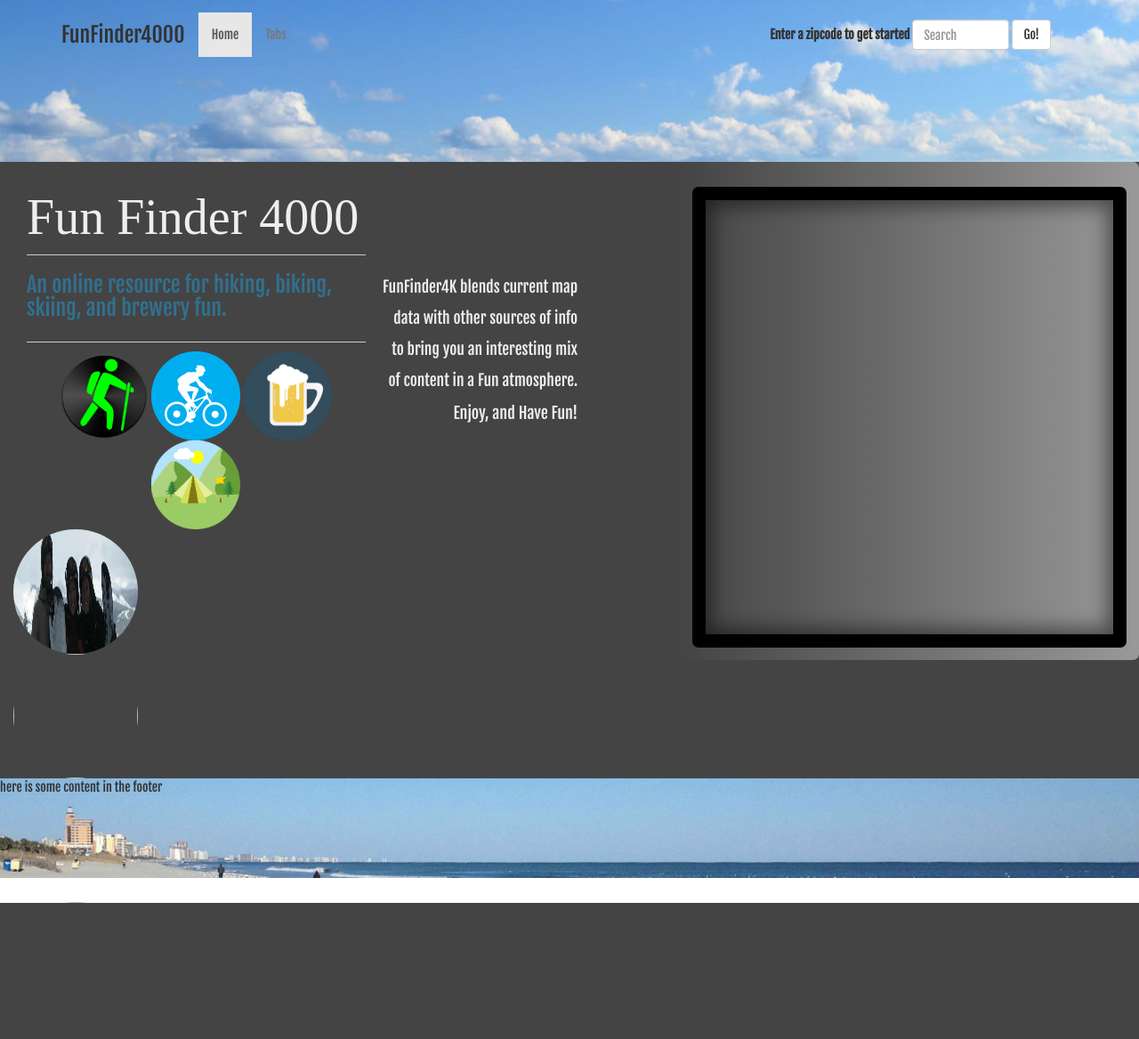
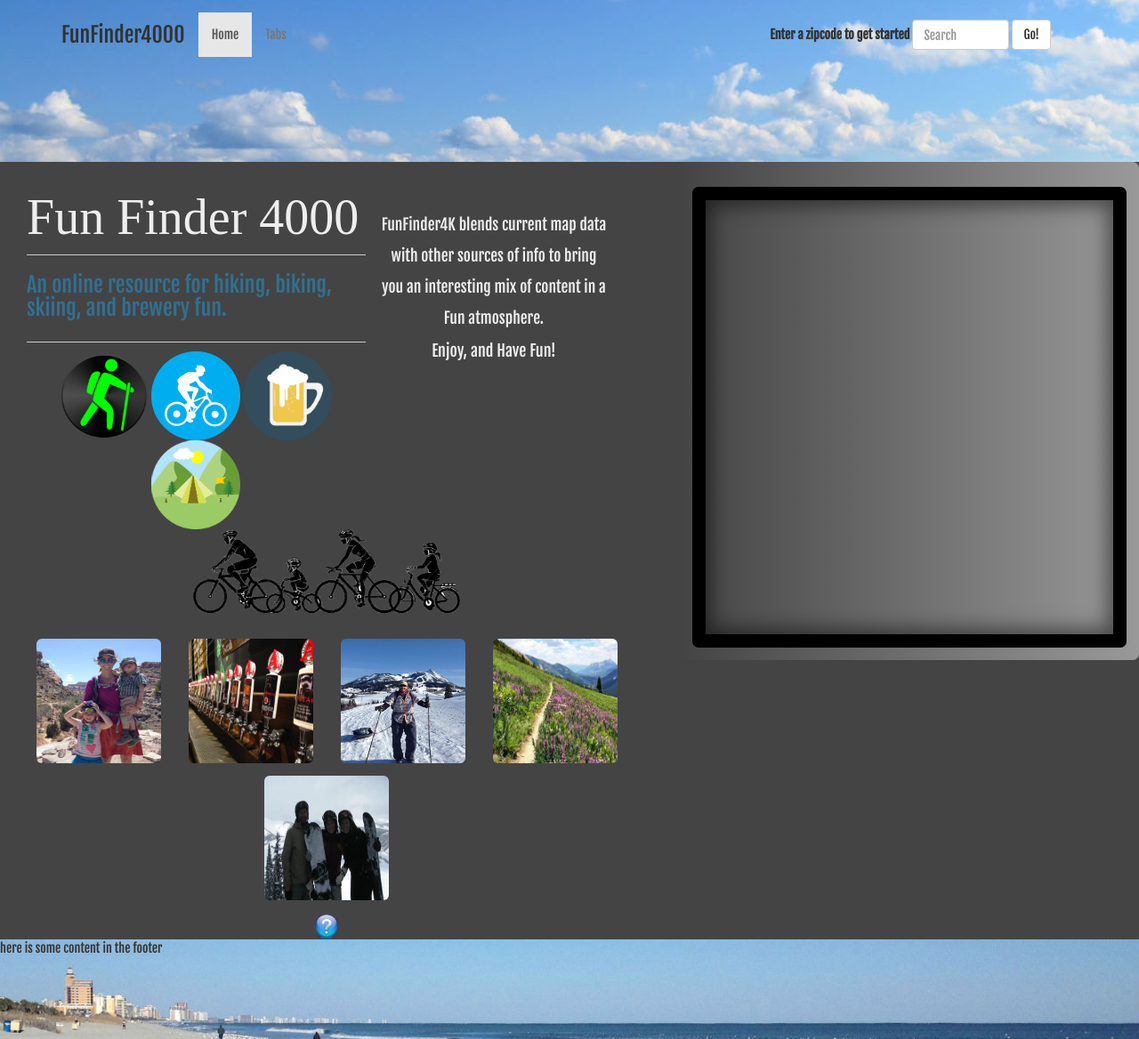
Before and after one commit to pagresham/FunFinder4000, a PHP site: page / in a window 1280 px wide. Shown: the whole page at 89% size. Before the commit the page ends 1015 px from the top, so only its background shows below. Run offline with PHP 8.4, Linux system fonts and the light colour scheme; some libraries are stand-ins or nearby versions; some web fonts are replaced.

Commit message:
close to done with home page! Map loads on dev comp

```diff
--- a/css/FF.styles.css
+++ b/css/FF.styles.css
@@ -108,9 +108,13 @@
   color: #eee; }
 
 .index-gallery {
-  height: 20em;
+  min-height: 20em;
   background-color: #444;
   color: #eee; }
+
+#index-map {
+  height: 100%;
+  width: 100%; }
 
 .map-aside {
   border-radius: .5em;
@@ -128,29 +132,57 @@
 
 .mission-quote {
   line-height: 2em;
-  margin-top: 7em;
-  padding: 0 4em;
+  margin-top: 3em;
+  padding: 0 2em;
   color: #eee;
-  font-size: 1.25em; }
+  font-size: 1.25em;
+  text-align: center; }
 
 .mission-name {
   font: 4em/1.5em 'Timmana'; }
 
 #index-icons {
   margin-top: 1em 0 2em 0; }
+  #index-icons img {
+    cursor: pointer; }
 
 #icon-desc {
   margin-top: 1em;
   font-size: 1.5em; }
   #icon-desc a {
-    display: block; }
+    display: block;
+    margin-top: .5em; }
 
 .hover-bold a:hover {
   color: #ddd; }
 
+.index-gallery {
+  margin-top: 2em;
+  text-align: center; }
+
 #gallery-div img {
   width: 10em;
-  height: 10em; }
+  height: 10em;
+  margin: 0 1em 1em 1em;
+  cursor: pointer; }
+
+#gallery-div img:hover {
+  opacity: .7; }
+
+#gallery-div div {
+  display: inline-block; }
+
+.family-biking img {
+  width: 300px; }
+
+#index-panel {
+  background-color: rgba(200, 200, 200, 0.3);
+  border: none;
+  margin-top: .5em;
+  text-align: left; }
+
+#index-panel {
+  display: none; }
 
 .tabs {
   min-height: 100%;
--- a/index.html
+++ b/index.html
@@ -31,8 +31,10 @@
 	<script type="text/javascript" src="js/FF.app.js"></script>
 	<link rel="stylesheet" type="text/css"
           href="https://fonts.googleapis.com/css?family=Fjalla One">
-          <link rel="stylesheet" type="text/css"
+  <link rel="stylesheet" type="text/css"
           href="https://fonts.googleapis.com/css?family=Timmana">
+	<script async defer
+    src="https://maps.googleapis.com/maps/api/js?key=AIzaSyBJl1s_ElOQABn5g9toMSrBQoKtBPv6NFs"></script>
 </head>
 <body>
 	<div id="container">
@@ -97,25 +99,43 @@
 
 
 							</div>
-							<div class="mission-quote text-success text-right block-quote">
+							<div class="mission-quote text-success text-right">
 									<p>FunFinder4K blends current map data with other sources of info to bring you an interesting mix of content in a Fun atmosphere.</p>
 									<h4>Enjoy, and Have Fun!</h4>
+									<div class="family-biking">
+										<img src="img/family-biking.png">
+									</div>
 								</div>
 							<div class="col-sm-5"></div>
 						</article>
 						<div class="col-sm-12 index-gallery">
 							<div id="gallery-div">
 								<div class="img-overlay">
-									<img src="img/snowboarders-1300.jpg" class="img-circle" alt="">
+									<img src="img/kids-utah.jpg" id="g0" class="img-rounded" alt="">
 								</div>
 								<div class="img-overlay">
-									<img src="" class="img-circle img-responsive" alt="">
+									<img src="img/avery-taps.JPG" id="g1" class="img-rounded" alt="">
 								</div>
 								<div class="img-overlay">
-									<img src="" class="img-circle img-responsive" alt="">
+									<img src="img/skiin-sam.jpg" id="g2" class="img-rounded" alt="">
+								</div>
+								<div class="img-overlay">
+									<img src="img/singletrack.jpg" id="g3" class="img-rounded" alt="">
+								</div>
+								<div class="img-overlay">
+									<img src="img/snowboarder-gallery.jpg" id="g4" class="img-rounded" alt="">
 								</div>
 							</div>
-						</div>
+							<div id="question-mark">
+								<img data-toggle="tooltip" data-placement="top" src="img/question-mark.png" title="Select an image to see more details." style="height:30px; cursor: pointer;">
+							</div>
+
+
+							<div id="index-panel" class="panel panel-default">
+						    <div id="panel0" class="panel-body"></div>
+						    <div id="panel1" class="panel-body"></div>
+						  </div>
+
 					</section>
 					<section class="col-sm-5">
 						<aside class="col-sm-12 map-aside">
@@ -127,20 +147,7 @@
 
 				</div>
 
-
-
-
-
-			<!-- <div class="index-slider">
-				<ul class="bxSlider_index">
-				  <li><img src="img/beerFlight-1300.jpg" /></li>
-				  <li><img src="img/skiers-1300.jpg" /></li>
-				  <li><img src="img/vt-hiking-1300.jpg" /></li>
-				  <li><img src="img/snowboarders-1300.jpg" /></li>
-					<li><img src="img/singletrack-1300.jpg" /></li>
-					<li><img src="img/dam-1300.jpg" /></li>
-				</ul>
-			</div> -->
+		<!--  May have a div out of place somwhere -->
 
 			<div class="container">
 			<!-- 	<input type="color" name="" value="here"> -->
--- a/js/FF.app.js
+++ b/js/FF.app.js
@@ -1,36 +1,80 @@
 $(function(){
-	// $('#that').click(function() {
-	// 	alert(window.width());
-	// });
-// alert(window.innerWidth);
-	// Initiate bxslider on index.php
 
-	setTabs();
+	// ======== Vars =============//
 
-	var index_slider = $('.bxSlider_index').bxSlider({
-		mode: "fade",
-		auto: true,
-  		autoControls: true,
-  		pause: 7000,
-  		pager: false
+	var gal;
+	var indexMap;
+	var map;
+	// ========= Listeners at page load ======================== //
 
+	// Make question mark hide the img desc div
+	$('#question-mark').click(function() {
+		$('#index-panel').hide("fade");
+	});
+
+	//   Listener for all of the index gallery images  //
+	$('#gallery-div img').each(function(){
+			$(this).click(function(){
+			// get id from image //
+			var id = $(this).attr('id').substring(1);
+
+			// console.log(gal.photo[id].lat)
+			img_mapInit({lat: gal.photo[id].lat, lng: gal.photo[id].lng}, id);
+
+
+			if($('#index-panel').css('display') == 'none') {
+				$('#index-panel').show("fade");
+				$('#panel0').html(gal.photo[id].activity+":  "+gal.photo[id].name);
+				$('#panel1').html(gal.photo[id].description);
+
+			} else {
+				// change content as a callback, so data swap happens when faded
+				$('#index-panel').hide("fade", function() {
+					$('#panel0').html(gal.photo[id].activity+":  "+gal.photo[id].name);
+					$('#panel1').html(gal.photo[id].description);
+				});
+				$('#index-panel').show("fade");
+			}
+		});
 	});
 
 
+	// ===========  Functions ran at page load ================= //
+
+	// Initialize tooltips
+	$('[data-toggle="tooltip"]').tooltip();
+
+	// set tabs functionality
+	setTabs();
+
+	// 'get' data from file for image data //
+	$.getJSON("helpers/gallery.js", function(data) {
+		gal = data.gallery;
+	}) ;
+
+	 var current_loc;
+	 getLocation();
+	 // console.log(current_loc);
+
+
+
+
+
+// =========== Function Definitions ============= //
+
 /**
- * First looks for a hashed value in incoming url
+ * First looks for a HASHED value in incoming url
  * If a has value is present, opens correct tab.
  */
 	function setTabs(){
-	var hash
+		var hash;
 		// Get hash value from url when page loads
 		if (window.location.hash){
 			hash = window.location.hash;
-		hash = hash.substring(1)
-		console.log("the hash is: "+hash)
+			hash = hash.substring(1);
+			console.log("the hash is: "+hash);
 		}
 		else hash = 0;
-
 
 		$('#funTabs').tabs({
 			active: hash,
@@ -41,10 +85,90 @@
 	}
 
 
+	/**
+	 * Check if GEOLOCATION is available to user.
+	 * If yes return latlng, if not return default latlng;
+	 * @return {[type]} [description]
+	 */
+	function getLocation() {
+		var latLng;
+	    if (navigator.geolocation) {
+	        navigator.geolocation.getCurrentPosition(function(position) {
+
+	        	latLng = { lat: position.coords.latitude, lng:  position.coords.longitude };
+	        	default1_mapInit(latLng);
+	        });
+	    } else {
+
+	    	latLng = { lat: 44.452030, lng: -73.112647};
+	    	default1_mapInit(latLng);
+	    }
+	    return latLng;
+
+
+	}
+
+	/**
+	 * Starts a map with a passed location object
+	 * @param  {[type]} loc [description]
+	 * @return {[type]}     [description]
+	 */
+	function default1_mapInit(loc) {
+		var mapOptions = {
+			center: new google.maps.LatLng(loc.lat, loc.lng),
+			zoom: 10
+		};
+		console.log(mapOptions);
+		var indexMap = new google.maps.Map($('#index-map').get(0), mapOptions);
+	}
+	/**
+	 * [img_mapInit description]
+	 * @param  {[type]} loc An object containing a lat and lng
+	 * @param {int} holds value of id of selected image
+	 *  - use to build content string
+	 */
+	function img_mapInit(loc, i) {
+		console.log(loc);
+		var latLng = new google.maps.LatLng(loc.lat, loc.lng);
+		var mapOptions = {
+			center: latLng,
+			zoom: 10,
+			mapTypeId: "terrain"
+
+		};
+		var indexMap = new google.maps.Map($('#index-map').get(0), mapOptions);
+
+		var contentString = "<p>Activity: "+gal.photo[i].activity+"</p>\
+							<p>Name:  "+gal.photo[i].name+"</p>\
+							<p>Description:  "+gal.photo[i].description+"</p>";
+
+		var infoWindow = new google.maps.InfoWindow({
+			content: contentString
+		});
+		var marker = new google.maps.Marker({position: latLng, map: indexMap})
+		infoWindow.open(indexMap, marker);
+		marker.addListener('click', function() {
+			infoWindow.open(indexMap, marker);
+		});
+	}
 
 
 
-	 $('[data-toggle="tooltip"]').tooltip();
+// =========== End Function Definitions ========== //
+
+
+
+
+
+
+
+
+
+
+
+
+
+
 
 
 
--- a/scss/FF.styles.scss
+++ b/scss/FF.styles.scss
@@ -160,9 +160,13 @@
 }
 .index-gallery {
 	// border: 1px solid #ccc;
-	height: 20em;
+	min-height: 20em;
 	background-color: #444;
 	color: #eee;
+}
+#index-map {
+	height: 100%;
+	width: 100%;
 }
 
 
@@ -183,10 +187,11 @@
 }
 .mission-quote {
 	line-height: 2em;
-	margin-top: 7em;
-	padding: 0 4em;
+	margin-top: 3em;
+	padding: 0 2em;
 	color: #eee;
 	font-size: 1.25em;
+	text-align: center;
 
 }
 .mission-name {
@@ -194,24 +199,53 @@
 }
 #index-icons {
 	margin-top: 1em 0 2em 0;
+	img {
+		cursor: pointer;
+	}
 }
 #icon-desc {
 	margin-top: 1em;
 	font-size: 1.5em;
 	a {
 		display: block;
+		margin-top: .5em;
+
 	}
 }
 .hover-bold a:hover {
 	color: #ddd;
 }
+.index-gallery {
+	margin-top: 2em;
+	text-align: center;
+
+}
 #gallery-div img {
 	width: 10em;
 	height: 10em;
+	margin: 0 1em 1em 1em;
+	cursor: pointer;
 }
+#gallery-div img:hover {
+		opacity: .7;
+	}
+#gallery-div div {
+	display: inline-block;
+}
+.family-biking img {
+	width: 300px;
+}
+#index-panel {
+	// background-color: lightblue;
+	background-color: rgba(200,200,200, .3);
+	border: none;
+	margin-top: .5em;
+	text-align: left;
+}
+#index-panel {
+	display: none;
 
-
-
+}
 
 
 
--- a/tabs.html
+++ b/tabs.html
@@ -46,7 +46,7 @@
 				        <span class="icon-bar"></span>
 				        <span class="icon-bar"></span>
 				      </button>
-				      <a class="navbar-brand" id="nav-brand" href="#">FunFinder4000</a>
+				      <a class="navbar-brand" id="nav-brand">FunFinder4000</a>
 				    </div>
 				    <div class="collapse navbar-collapse" id="myNavbar">
 				      <ul class="nav navbar-nav">
```
Also changed, not shown: helpers/gallery.js (added, +41 -0 lines), helpers/gallery.xml (added, +37 -0 lines), helpers/oldBoxSlider.html (added, +10 -0 lines), img/avery-taps.JPG (renamed from img/IMG_4284.0.JPG), img/family-biking.png (added), img/family-fun-riding-bicycle-members-their-own-bicycles-silhouette-47617916.jpg (added), img/kids-utah.jpg (added), img/question-mark-icon-yTo7rX4TE.png (added), img/question-mark.png (added), img/singletrack.jpg (added), img/skiin-sam.jpg (added), img/snowboarder-gallery.jpg (added), 1 other file. Lines whose indentation alone changed are shown as unchanged.
